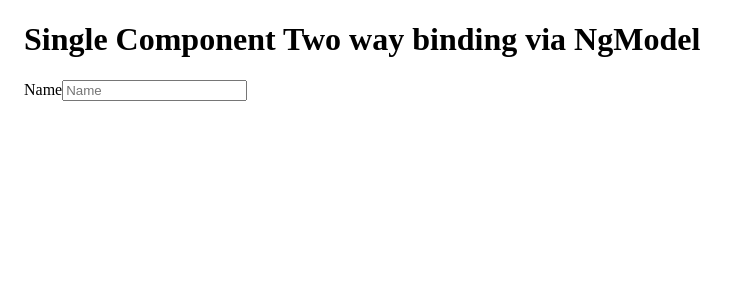
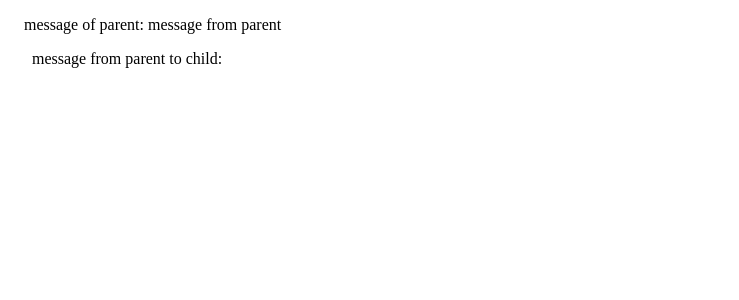
Before and after one commit to MeghnaW19/data-binding-scenerios, an Angular app: page / in a window 1280 px wide. Shown: the top 300 px of the page, without its empty margins (0-739 px from the left). Built offline with nearby package versions, Linux system fonts and the light colour scheme.

Commit message:
created scenerio3 components

```diff
--- a/src/app/app.component.html
+++ b/src/app/app.component.html
@@ -8,7 +8,8 @@
 </head>
 <body>
   <!-- <app-scenerio1></app-scenerio1> -->
-  <app-scenerio2></app-scenerio2>
+  <!-- <app-scenerio2></app-scenerio2> -->
+  <app-scenerio3-parent></app-scenerio3-parent>
   <router-outlet></router-outlet>
 </body>
 </html>
--- a/src/app/scenerio3-child/scenerio3-child.component.html
+++ b/src/app/scenerio3-child/scenerio3-child.component.html
@@ -1,3 +1,12 @@
-<p>
-  scenerio3-child works!
-</p>
+<!DOCTYPE html>
+<html lang="en">
+<head>
+  <meta charset="UTF-8">
+  <meta name="viewport" content="width=device-width, initial-scale=1.0">
+  <meta http-equiv="X-UA-Compatible" content="ie=edge">
+  <title>Document</title>
+</head>
+<body>
+  <p>message from parent to child: {{childMessage}}</p>
+</body>
+</html>
--- a/src/app/scenerio3-child/scenerio3-child.component.ts
+++ b/src/app/scenerio3-child/scenerio3-child.component.ts
@@ -1,4 +1,4 @@
-import { Component, OnInit } from '@angular/core';
+import { Component, OnInit, Input } from '@angular/core';
 
 @Component({
   selector: 'app-scenerio3-child',
@@ -6,6 +6,7 @@ import { Component, OnInit } from '@angular/core';
   styleUrls: ['./scenerio3-child.component.css']
 })
 export class Scenerio3ChildComponent implements OnInit {
+  @Input('parentMessage') childMessage: string;
 
   constructor() { }
 
--- a/src/app/scenerio3-parent/scenerio3-parent.component.html
+++ b/src/app/scenerio3-parent/scenerio3-parent.component.html
@@ -1,3 +1,13 @@
-<p>
-  scenerio3-parent works!
-</p>
+<!DOCTYPE html>
+<html lang="en">
+<head>
+  <meta charset="UTF-8">
+  <meta name="viewport" content="width=device-width, initial-scale=1.0">
+  <meta http-equiv="X-UA-Compatible" content="ie=edge">
+  <title>Document</title>
+</head>
+<body>
+  <p>message of parent: {{parentMessage}}</p>
+  <app-scenerio3-child></app-scenerio3-child>
+</body>
+</html>
--- a/src/app/scenerio3-parent/scenerio3-parent.component.ts
+++ b/src/app/scenerio3-parent/scenerio3-parent.component.ts
@@ -6,9 +6,8 @@ import { Component, OnInit } from '@angular/core';
   styleUrls: ['./scenerio3-parent.component.css']
 })
 export class Scenerio3ParentComponent implements OnInit {
-
+  parentMessage = "message from parent";
   constructor() { }
-
   ngOnInit() {
   }
 
```
